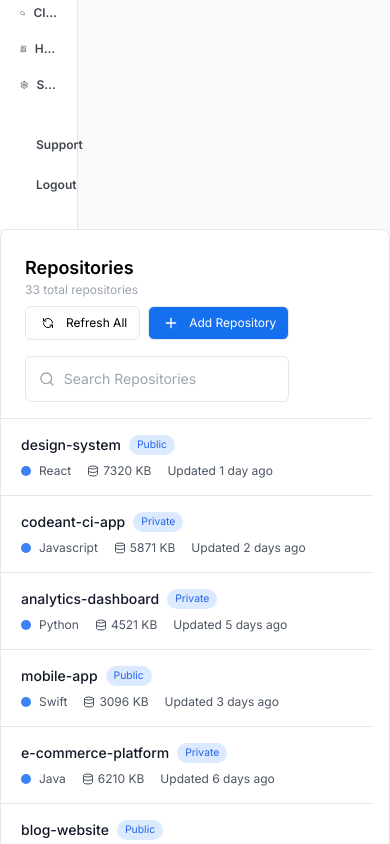
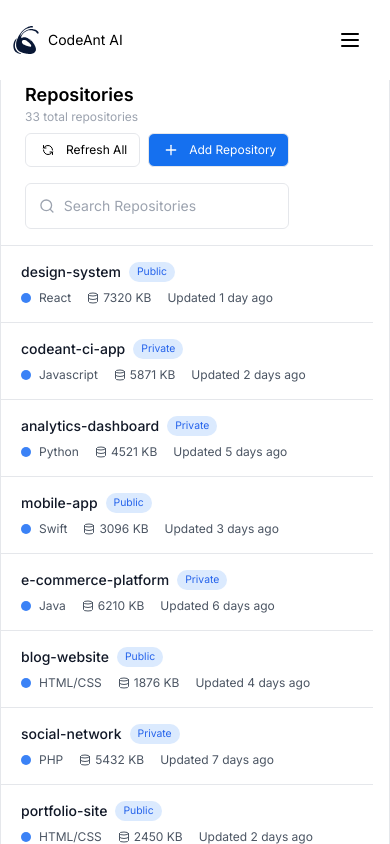
Before and after one commit to mridxl/codeant-frontend-assignment, a React (Vite) app: page /dashboard in a window 390 px wide. Shown: the top 844 px of the page. Built offline with nearby package versions, Linux system fonts and the light colour scheme.

Commit message:
Add mobile sidebar and update desktop sidebar

```diff
--- a/src/components/Sidebar.tsx
+++ b/src/components/Sidebar.tsx
@@ -9,8 +9,11 @@ import {
   Cloud,
   BookText,
   Settings,
+  Menu,
+  X,
 } from 'lucide-react';
 import { cn } from '../lib/utils';
+import { useMediaQuery } from 'react-responsive';
 
 const menuItems = [
   {
@@ -35,19 +38,23 @@ const menuItems = [
   },
 ];
 
-const Sidebar = () => {
-  const [tab, setTab] = React.useState(0);
+const DesktopSidebar = ({
+  tab,
+  setTab,
+}: {
+  tab: number;
+  setTab: React.Dispatch<React.SetStateAction<number>>;
+}) => {
   return (
-    <div className="flex h-screen max-w-[20vw] flex-col justify-between border-r bg-white font-semibold text-[#414651]">
-      <div className="flex flex-col items-center">
-        <div className="w-full">
+    <div className="fixed inset-y-0 left-0 z-50 flex h-screen w-[20vw] flex-col justify-between border-r bg-white font-semibold text-[#414651] md:flex">
+      <div>
         <div className="flex items-center justify-center p-3">
           <span className="font-satoshi flex items-center justify-center gap-2 text-sm font-normal antialiased md:text-base">
             <img className="size-7" src="/codeant-small.svg" alt="logo" />
             CodeAnt AI
           </span>
         </div>
-          <div className="p-2">
+        <div className="w-full p-2">
           <Button
             icon={<ChevronDown />}
             className="flex-row-reverse py-1 !text-xs"
@@ -55,8 +62,6 @@ const Sidebar = () => {
             <span className="truncate">UtkarshDhairyaPanwar</span>
           </Button>
         </div>
-        </div>
-
         <nav className="flex w-full flex-col items-center justify-center gap-1 p-2">
           {menuItems.map((item, index) => (
             <Button
@@ -73,7 +78,6 @@ const Sidebar = () => {
           ))}
         </nav>
       </div>
-
       <div className="flex flex-col items-center justify-center p-4 pb-6">
         <Button
           className="!justify-start border-0"
@@ -92,4 +96,125 @@ const Sidebar = () => {
   );
 };
 
+const MobileSidebar = ({
+  isMobileMenuOpen,
+  setIsMobileMenuOpen,
+  tab,
+  setTab,
+}: {
+  isMobileMenuOpen: boolean;
+  setIsMobileMenuOpen: React.Dispatch<React.SetStateAction<boolean>>;
+  tab: number;
+  setTab: React.Dispatch<React.SetStateAction<number>>;
+}) => {
+  const toggleMobileMenu = () => {
+    setIsMobileMenuOpen(!isMobileMenuOpen);
+  };
+
+  return (
+    <>
+      <div className="sticky top-0 z-50 bg-white md:hidden">
+        <div className="flex items-center justify-between p-3">
+          <span className="font-satoshi flex items-center justify-center gap-2 text-sm font-normal antialiased md:text-base">
+            <img className="size-7" src="/codeant-small.svg" alt="logo" />
+            CodeAnt AI
+          </span>
+          <button className="p-4" onClick={toggleMobileMenu}>
+            <Menu className="size-6" />
+          </button>
+        </div>
+      </div>
+
+      {isMobileMenuOpen && (
+        <div
+          className="fixed inset-0 z-40 bg-black/20 md:hidden"
+          onClick={toggleMobileMenu}
+        />
+      )}
+
+      <div
+        className={cn(
+          'fixed inset-y-0 left-0 z-50 flex h-[60vh] w-full flex-col justify-start border-r bg-white font-semibold text-[#414651] transition-transform duration-300 md:hidden',
+          isMobileMenuOpen ? 'translate-y-0' : '-translate-y-full'
+        )}
+      >
+        <div className="flex flex-col items-center">
+          <div className="flex w-full items-center justify-between p-3">
+            <span className="font-satoshi flex items-center justify-center gap-2 text-sm font-normal antialiased md:text-base">
+              <img className="size-7" src="/codeant-small.svg" alt="logo" />
+              CodeAnt AI
+            </span>
+            <div>
+              <Button
+                onClick={toggleMobileMenu}
+                className="border-0"
+                icon={<X />}
+              />
+            </div>
+          </div>
+          <div className="w-full px-2 pb-2">
+            <Button
+              icon={<ChevronDown />}
+              className="flex w-full flex-row-reverse items-center justify-between py-1 !text-xs"
+            >
+              <span className="truncate">UtkarshDhairyaPanwar</span>
+            </Button>
+          </div>
+          <nav className="flex w-full flex-col items-center justify-center gap-1 p-2">
+            {menuItems.map((item, index) => (
+              <Button
+                className={cn(
+                  '!justify-start border-0 py-2',
+                  index === tab && 'bg-[#1570EF] text-white'
+                )}
+                key={index}
+                icon={item.icon}
+                onClick={() => {
+                  setTab(index);
+                  setIsMobileMenuOpen(false);
+                }}
+              >
+                <span className="truncate pl-0 text-xs">{item.text}</span>
+              </Button>
+            ))}
+            <Button
+              className="!justify-start border-0 py-2 md:hidden"
+              icon={<Phone className="size-4" />}
+            >
+              <span className="text-xs">Support</span>
+            </Button>
+            <Button
+              className="!justify-start border-0 py-2 md:hidden"
+              icon={<LogOut className="size-4" />}
+            >
+              <span className="text-xs">Logout</span>
+            </Button>
+          </nav>
+        </div>
+      </div>
+    </>
+  );
+};
+
+const Sidebar = () => {
+  const [tab, setTab] = React.useState(0);
+  const [isMobileMenuOpen, setIsMobileMenuOpen] = React.useState(false);
+  const isDesktop = useMediaQuery({ minWidth: 768 });
+
+  return (
+    <>
+      {isDesktop ? (
+        <DesktopSidebar tab={tab} setTab={setTab} />
+      ) : (
+        <MobileSidebar
+          isMobileMenuOpen={isMobileMenuOpen}
+          setIsMobileMenuOpen={setIsMobileMenuOpen}
+          tab={tab}
+          setTab={setTab}
+        />
+      )}
+    </>
+  );
+};
+
 export default Sidebar;
```
Lines whose indentation alone changed are shown as unchanged.
